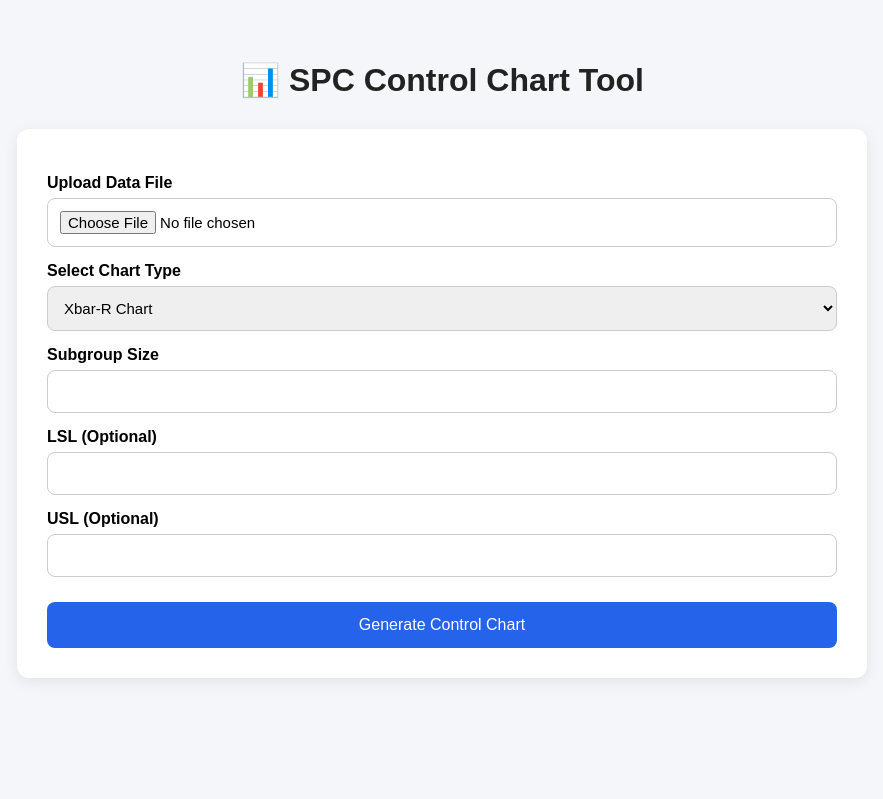
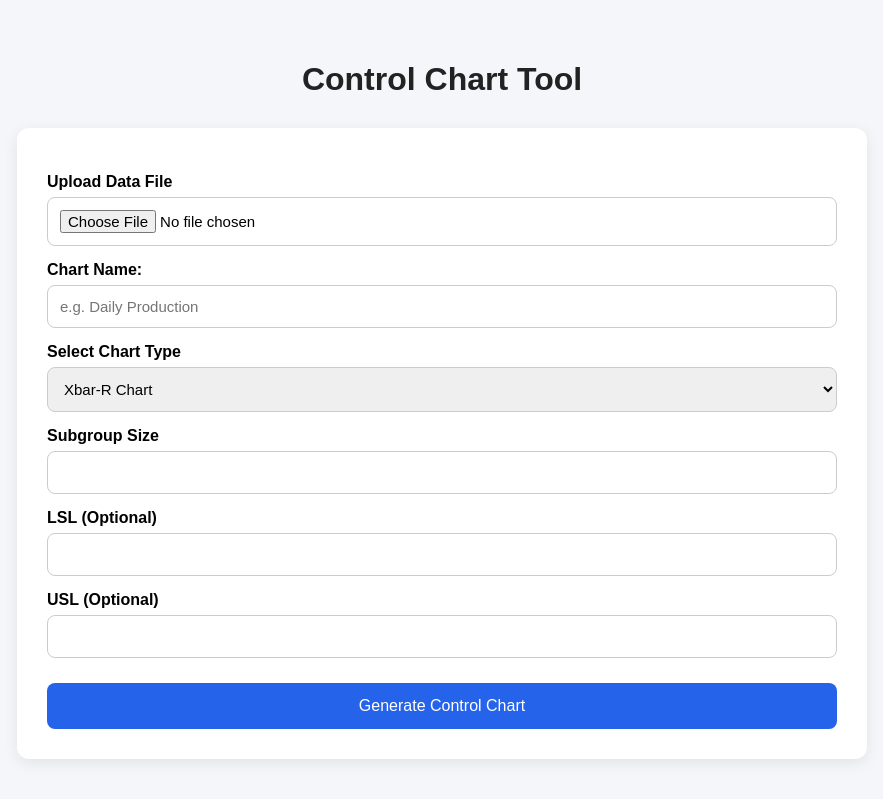
Before and after one commit to Aniket182001/spc-web-app, a Flask app: page / in a window 1280 px wide. Shown: the top 799 px of the page, without its empty margins (198-1081 px from the left). Before the commit the page ends 679 px from the top, so only its background shows below. Run offline with Flask 3, Linux system fonts and the light colour scheme.

Commit message:
Add dynamic SPC chart titles and fix control limit logic

```diff
--- a/spc_charts.py
+++ b/spc_charts.py
@@ -90,6 +90,7 @@ def upload_file():
         )
 
     chart_type = request.form['chart']
+    chart_name = request.form.get('chart_name', '').strip()
 
     subgroup_size = int(request.form['subgroup_size'])
 
@@ -205,17 +206,17 @@ def upload_file():
 
             lsl = xbar_bar - (3 * process_std)
 
-            R_bar = np.mean(R)
+        R_bar = np.mean(R)
 
-            A2 = A2_TABLE[n]
-            D3 = D3_TABLE[n]
-            D4 = D4_TABLE[n]
+        A2 = A2_TABLE[n]
+        D3 = D3_TABLE[n]
+        D4 = D4_TABLE[n]
 
-            UCL_xbar = xbar_bar + A2 * R_bar
-            LCL_xbar = xbar_bar - A2 * R_bar
+        UCL_xbar = xbar_bar + A2 * R_bar
+        LCL_xbar = xbar_bar - A2 * R_bar
 
-            UCL_R = D4 * R_bar
-            LCL_R = D3 * R_bar
+        UCL_R = D4 * R_bar
+        LCL_R = D3 * R_bar
 
         # Out of control detection
 
@@ -272,6 +273,7 @@ def upload_file():
             shared_xaxes=True,
             subplot_titles=("X̄ Chart", "R Chart")
         )
+        chart_title = f"{chart_name} - X̄-R Control Chart" if chart_name else "X̄-R Control Chart"
 
         # XBAR TRACE
 
@@ -486,6 +488,7 @@ def upload_file():
             shared_xaxes=True,
             subplot_titles=("X̄ Chart", "S Chart")
         )
+        chart_title = f"{chart_name} - X̄-S Control Chart" if chart_name else "X̄-S Control Chart"
 
         # XBAR TRACE
 
@@ -611,6 +614,7 @@ def upload_file():
     # =========================
 
     fig.update_layout(
+        title=chart_title,
         height=850,
         showlegend=False,
         plot_bgcolor='white',
--- a/templates/index.html
+++ b/templates/index.html
@@ -99,7 +99,7 @@
 
 <div class="container">
 
-    <h1>📊 SPC Control Chart Tool</h1>
+    <h1>Control Chart Tool</h1>
 
     <div class="card">
 
@@ -107,6 +107,9 @@
 
             <label>Upload Data File</label>
             <input type="file" name="file" accept=".xlsx,.xls,.csv,.txt" required>
+
+            <label>Chart Name:</label>
+            <input type="text" name="chart_name" placeholder="e.g. Daily Production">
 
             <label>Select Chart Type</label>
             <select name="chart">
```
